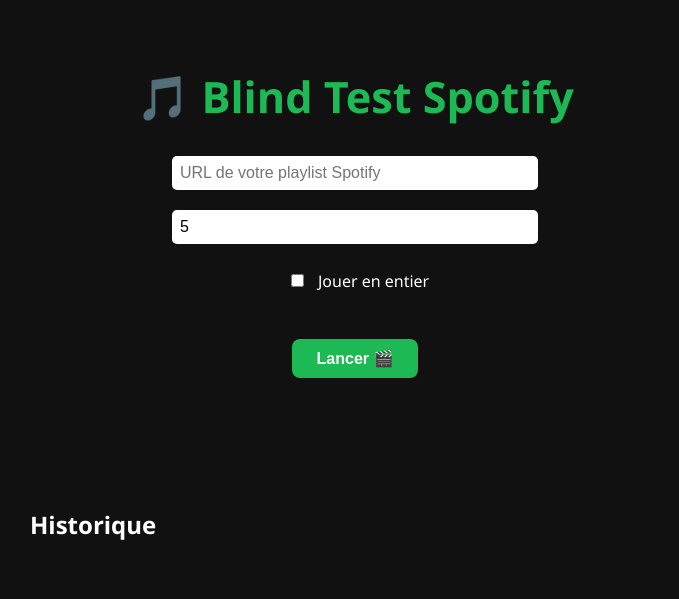
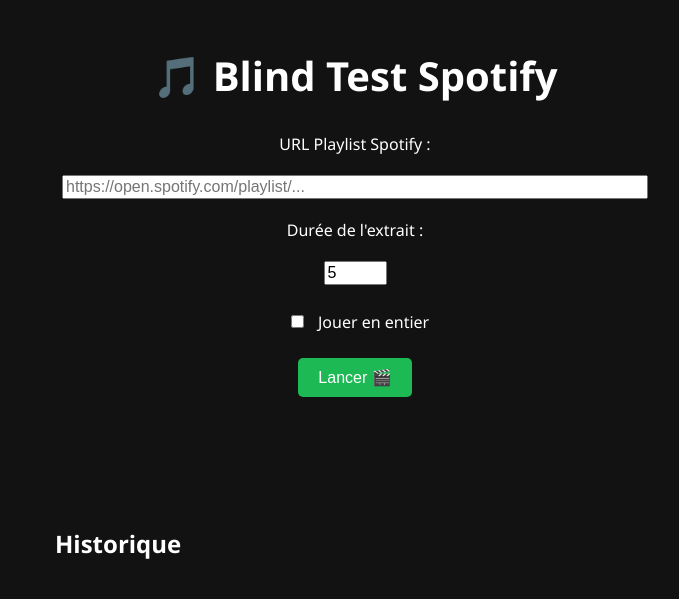
Before and after one commit to Ozzxuu/SpotifyBlindtest, a Flask app: page / in a window 1280 px wide. Shown: the top 599 px of the page, without its empty margins (285-964 px from the left). Run offline with Flask 3, Linux system fonts and the light colour scheme; data that the repository does not hold is empty.

Commit message:
Update index.html

```diff
--- a/templates/index.html
+++ b/templates/index.html
@@ -7,40 +7,31 @@
   <style>
     body {
       font-family: 'Segoe UI', sans-serif;
-      background-color: #111;
-      color: #fff;
+      background-color: #121212;
+      color: #ffffff;
       display: flex;
       flex-direction: column;
       align-items: center;
-      padding: 30px 20px;
+      padding: 20px;
     }
 
     h1 {
-      margin-bottom: 20px;
-      font-size: 2.7em;
-      color: #1DB954;
+      margin: 20px;
+      font-size: 2.5em;
     }
 
-    label, input, select, button {
+    label, select, input, button {
+      margin: 10px;
       font-size: 1em;
-      margin: 10px;
-    }
-
-    input[type="text"], input[type="number"] {
-      padding: 8px;
-      border-radius: 5px;
-      border: none;
-      width: 350px;
     }
 
     button {
       background-color: #1DB954;
       border: none;
       color: white;
-      padding: 10px 25px;
-      border-radius: 8px;
+      padding: 10px 20px;
+      border-radius: 5px;
       cursor: pointer;
-      font-weight: bold;
       transition: background-color 0.3s ease;
     }
 
@@ -50,59 +41,52 @@
 
     #countdown {
       font-size: 2em;
-      margin-top: 20px;
+      margin: 20px 0;
+      transition: opacity 0.5s ease;
     }
 
     #result {
-      margin: 20px;
-      text-align: center;
+      font-size: 1.2em;
+      font-weight: bold;
+      margin: 10px;
+      color: #1DB954;
       transition: opacity 0.5s ease;
     }
 
-    #result img {
-      margin-top: 10px;
-      width: 220px;
-      border-radius: 10px;
-      box-shadow: 0 4px 10px rgba(0, 0, 0, 0.4);
+    audio {
+      margin: 15px;
     }
 
-    audio {
+    #loader {
       margin: 20px;
+      display: none;
+      font-style: italic;
+      color: #ccc;
     }
 
     #history {
       margin-top: 40px;
-      max-width: 650px;
+      max-width: 600px;
       width: 100%;
     }
 
     .history-item {
       background: #1e1e1e;
-      border-left: 5px solid #1DB954;
       margin: 10px 0;
       padding: 10px;
       border-radius: 8px;
       display: flex;
       align-items: center;
-      animation: fadeIn 0.4s ease forwards;
-      transform: translateY(10px);
       opacity: 0;
+      transform: translateY(20px);
+      animation: fadeIn 0.5s forwards;
     }
 
     .history-item img {
       width: 60px;
       height: 60px;
-      border-radius: 8px;
+      border-radius: 5px;
       margin-right: 15px;
-    }
-
-    .history-item strong {
-      font-size: 1.1em;
-      color: #fff;
-    }
-
-    .history-item small {
-      color: #bbb;
     }
 
     @keyframes fadeIn {
@@ -116,42 +100,55 @@
 <body>
   <h1>🎵 Blind Test Spotify</h1>
 
-  <input type="text" id="playlist" placeholder="URL de votre playlist Spotify">
-  <input type="number" id="duration" min="1" max="60" value="5" placeholder="Durée (s)">
+  <label for="playlist">URL Playlist Spotify :</label>
+  <input type="text" id="playlist" size="60" placeholder="https://open.spotify.com/playlist/...">
+
+  <label for="duration">Durée de l'extrait :</label>
+  <input type="number" id="duration" min="1" max="60" value="5">
+
   <label><input type="checkbox" id="fullCheckbox"> Jouer en entier</label>
-  <br>
+
   <button onclick="startBlindTest()">Lancer 🎬</button>
 
+  <div id="loader">Chargement de l'extrait...</div>
   <div id="countdown"></div>
   <audio id="audio" controls hidden></audio>
   <div id="result"></div>
+
   <div id="history"></div>
 
   <script>
+    const countdownSound = new Audio("https://www.soundjay.com/button/beep-07.wav");
+
     async function startBlindTest() {
-      const playlist = document.getElementById("playlist").value.trim();
+      const playlist = document.getElementById("playlist").value;
       const duration = document.getElementById("duration").value;
       const full = document.getElementById("fullCheckbox").checked;
       const result = document.getElementById("result");
       const countdown = document.getElementById("countdown");
       const audio = document.getElementById("audio");
+      const loader = document.getElementById("loader");
 
-      result.innerHTML = "";
+      result.textContent = "";
       countdown.textContent = "";
       audio.hidden = true;
+      loader.style.display = "block";
       audio.pause();
 
       if (!playlist) {
         alert("Veuillez entrer une URL de playlist Spotify.");
+        loader.style.display = "none";
         return;
       }
 
-      try {
       const response = await fetch(`/play?playlist=${encodeURIComponent(playlist)}&duration=${duration}&full=${full}`);
+      loader.style.display = "none";
+      if (!response.ok) {
+        alert("Erreur lors de la récupération de l'extrait.");
+        return;
+      }
+
       const data = await response.json();
-
-        if (!data.success) throw new Error(data.error || "Erreur inconnue");
-
       audio.src = data.audio_url;
       audio.hidden = false;
       audio.play();
@@ -159,21 +156,18 @@
       let timeLeft = parseInt(duration);
       const interval = setInterval(() => {
         countdown.textContent = `${timeLeft}s`;
+        countdownSound.play().catch(() => {});
         timeLeft--;
         if (timeLeft < 0) {
           clearInterval(interval);
           countdown.textContent = "⏱️ Réponse :";
-            result.innerHTML = `<div><strong>${data.title}</strong> — ${data.artist}</div><img src="${data.thumbnail}" alt="thumbnail">`;
+          result.innerHTML = `<strong style='font-size:1.3em;'>${data.title}</strong><br>${data.artist}<br><img src="${data.thumbnail}" width="200">`;
           loadHistory();
         }
       }, 1000);
-      } catch (err) {
-        alert("Erreur : " + err.message);
-      }
     }
 
     async function loadHistory() {
-      try {
       const response = await fetch("/history");
       const data = await response.json();
       const historyContainer = document.getElementById("history");
@@ -186,13 +180,10 @@
           <img src="${item.thumbnail}" alt="thumbnail">
           <div>
             <div><strong>${item.title}</strong> — ${item.artist}</div>
-              <small>${item.timestamp}</small>
+            <div style="font-size: 0.9em; color: #bbb;">${item.timestamp}</div>
           </div>`;
         historyContainer.appendChild(div);
       });
-      } catch (e) {
-        console.error("Erreur chargement historique", e);
-      }
     }
 
     window.onload = loadHistory;
```
Lines whose indentation alone changed are shown as unchanged.
